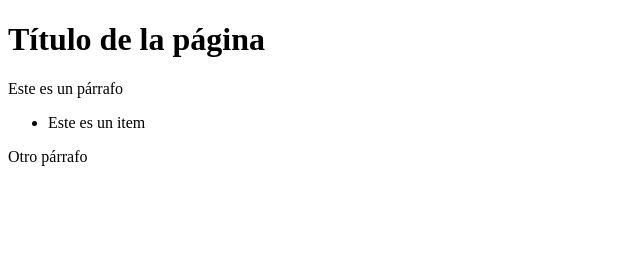
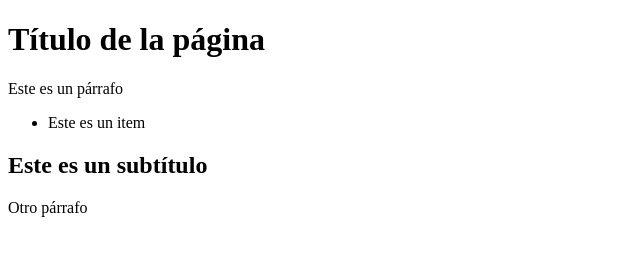
Before and after one commit to makeitrealcamp/test-repository, a plain HTML site: page index.html in a window 1280 px wide. Shown: the whole page, without its empty margins (0-640 px from the left). Drawn offline with Linux system fonts and the light colour scheme.

Commit message:
Adds a subheader to index.html

```diff
--- a/index.html
+++ b/index.html
@@ -10,6 +10,7 @@
   <ul>
     <li>Este es un item</li>
   </ul>
+  <h2>Este es un subtítulo</h2>
   <p>Otro párrafo</p>
 </body>
 </html>
```
